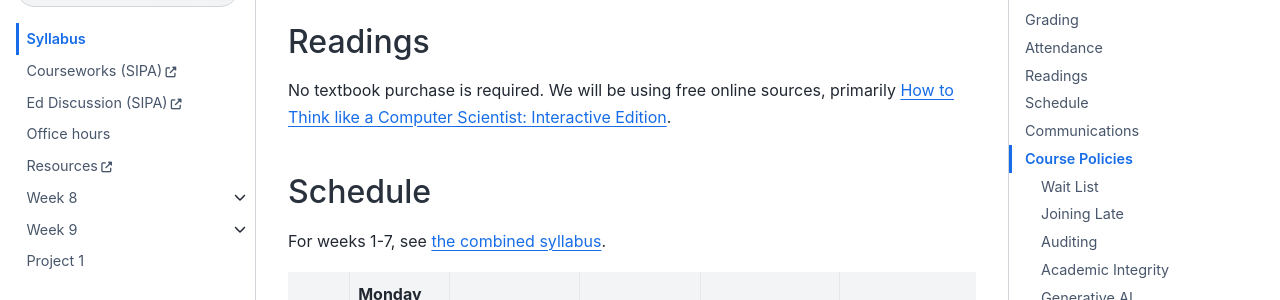
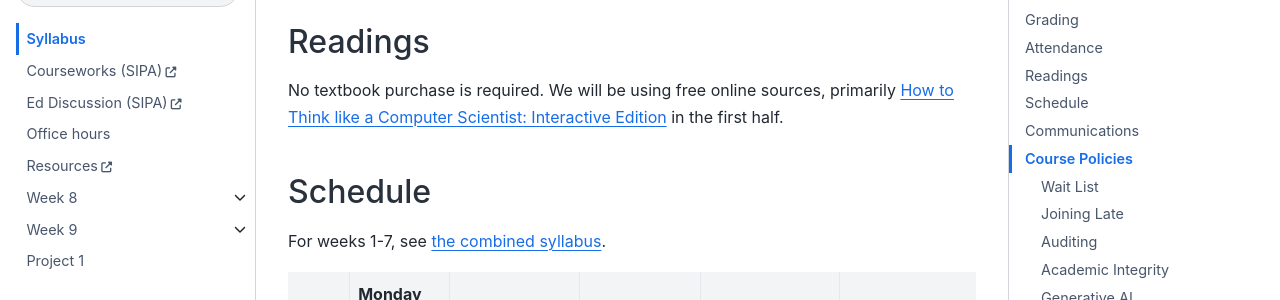
Before and after one commit to afeld/computing-in-context, a Jupyter Book: the page built from index.md, in a window 1280 px wide and 900 px high, scrolled down 3739 px. Shown: the part 153-453 px from the top of the window. Built offline with Jupyter Book 1.0.4 settings and Sphinx 7.4.7 and the Sphinx Book theme 1.1.4, drawn with Linux system fonts in a browser that asks for light colours.

Commit message:
note about when we're using the textbook

```diff
--- a/index.md
+++ b/index.md
@@ -93,7 +93,7 @@ You are responsible for getting caught up on what was covered, without asking th
 
 ## Readings
 
-No textbook purchase is required. We will be using free online sources, primarily [How to Think like a Computer Scientist: Interactive Edition](https://runestone.academy/ns/books/published/thinkcspy/index.html).
+No textbook purchase is required. We will be using free online sources, primarily [How to Think like a Computer Scientist: Interactive Edition](https://runestone.academy/ns/books/published/thinkcspy/index.html) in the first half.
 
 ## Schedule
 
```
